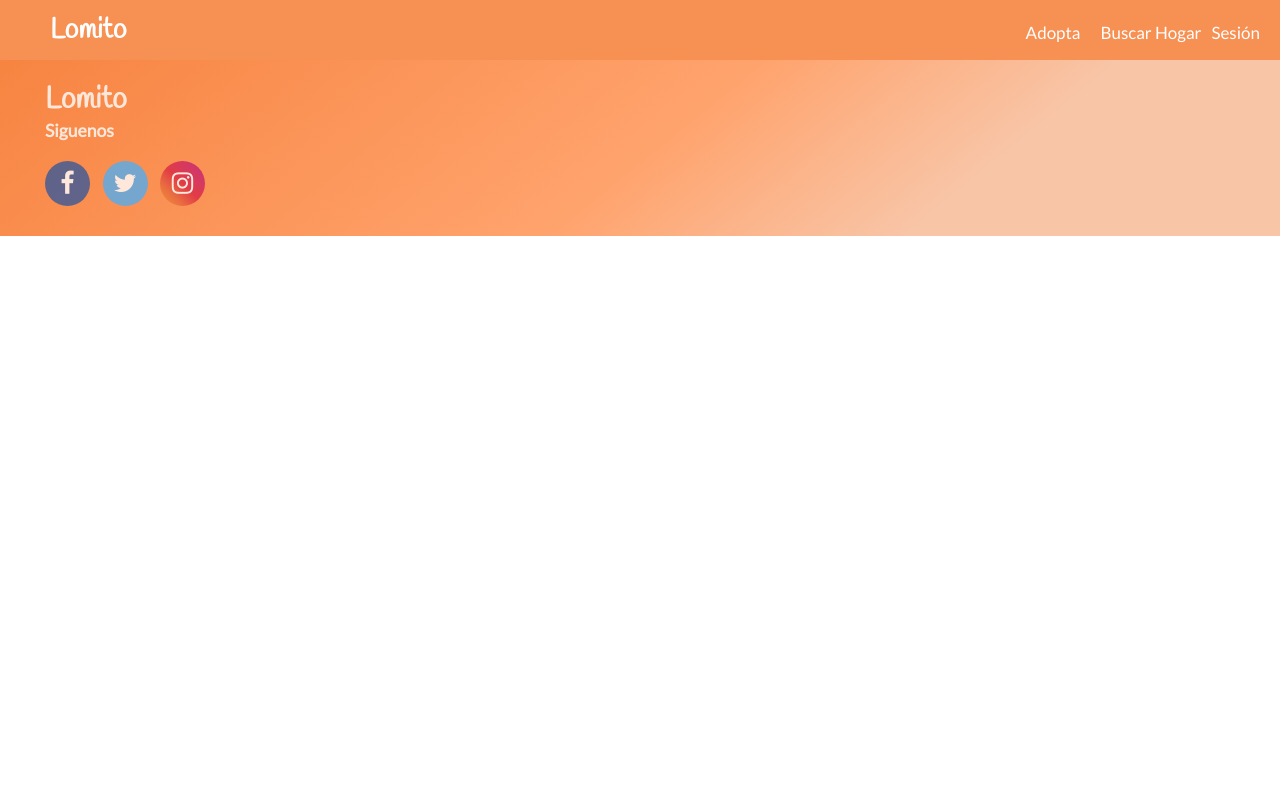
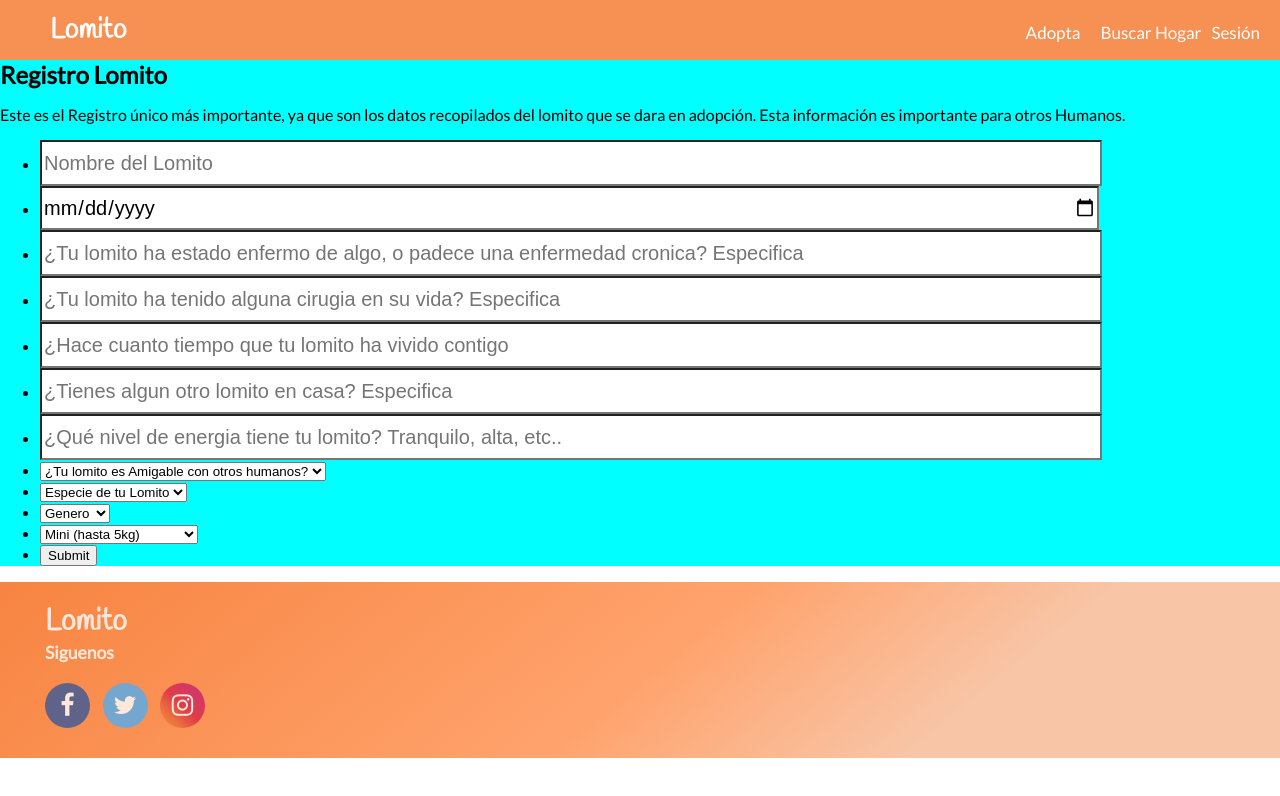
Before and after one commit to MaryAlvarezH/Lomito-React, a React (Create React App) app: page /session2 in a window 1280 px wide. Shown: the top 796 px of the page. Built offline with nearby package versions, Linux system fonts and the light colour scheme.

Commit message:
adding-Lomito-register-form with returning JSon

```diff
--- a/src/App.js
+++ b/src/App.js
@@ -7,6 +7,7 @@ import SearchHome from './pages/searchHome/searchHome';
 import Session from './pages/session/session';
 import Footer from './shared/footer/footer';
 import PetDetails from './pages/pet-details/pet-details';
+import Session2 from './pages/session2/session2';
 
 
 
@@ -21,6 +22,10 @@ function App() {
         <Route exact path="/pet-detail" component={PetDetails}></Route>
         <Route exact path="/search-home" component={SearchHome}></Route>
         <Route exact path="/session" component={Session}></Route>
+        <Route exact path="/session2" component={Session2}></Route>
+
+
+
         <Footer></Footer>
 
       </Fragment>
--- a/src/dropdownmenu/dropdown.js
+++ b/src/dropdownmenu/dropdown.js
@@ -38,7 +38,8 @@ showDropdownMenu(event) {
           <ul className="drop">
          <li><a href="#iniciosesion">inicia sesion</a></li>
          <li><a href="#sesion">olvide mi contraseña!</a></li>
-        <li> <NavLink exact to="/session" activeClassName="is-selected">registro</NavLink></li>
+        <li> <NavLink exact to="/session" activeClassName="is-selected">Registro Humano</NavLink></li>
+        <li> <NavLink exact to="/session2" activeClassName="is-selected">Registro Lomito</NavLink></li>
           </ul>
         ):
         (
--- /dev/null
+++ b/src/pages/session2/Session2.scss
@@ -0,0 +1,3 @@
+.container-pet{
+    background-color: aqua;
+}
--- /dev/null
+++ b/src/pages/session2/session2.js
@@ -0,0 +1,19 @@
+import React, {Component,Fragment} from 'react'
+import SessionView2 from './sessionview2';
+class Session2 extends Component {
+    render() {
+        return(
+           <Fragment>
+                <SessionView2></SessionView2>
+
+            </Fragment>
+
+
+
+
+
+        )
+    }
+}
+
+export default Session2
--- /dev/null
+++ b/src/pages/session2/sessionview2.js
@@ -0,0 +1,252 @@
+import React  from 'react'
+import './Session2.scss'
+class SessionView2 extends React.Component{
+    constructor(props){
+       super(props);
+       this.state = {
+       LomitoName:'',
+       LomitoDate:'',
+       LomitoDisease:'',
+       LomitoSurgery:'',
+       YearsWithyou:'',
+       AnimalEnergy:'',
+       HumanFriendly:'',
+       Specie:'',
+       LomitoGender:'',
+       LomitoSize:''
+
+       };
+       this.guardarInfo = this.guardarInfo.bind(this);
+       this.procesar = this.procesar.bind(this);
+       this.LomitoName = this.LomitoName.bind(this);
+       this.LomitoDate = this.LomitoDate.bind(this);
+       this.LomitoDisease = this.LomitoDisease.bind(this);
+       this.LomitoSurgery = this.LomitoSurgery.bind(this);
+       this.YearsWithyou = this.YearsWithyou.bind(this);
+       this.AnimalEnergy = this.AnimalEnergy.bind(this);
+       this.HumanFriendly = this.HumanFriendly.bind(this);
+       this.Specie = this.Specie.bind(this);
+       this.LomitoGender = this.LomitoGender.bind(this);
+       this.LomitoSize = this.LomitoSize.bind(this);
+    }
+
+    //Formularios de los lomitos
+       render(){
+          return(
+          <section className="container-pet">
+          <div className="flat-form-lomito">
+             <h2>Registro Lomito</h2>
+             <p> Este es el Registro único más importante, ya que
+                son los datos recopilados del lomito que se dara en adopción.
+                Esta información es importante para otros Humanos.
+             </p>
+         <form onSubmit ={this.procesar}>
+         <ul className="tabs-Lomito">
+            <li>
+               <label htmlFor="LomitoName"/>
+               <input type="text" value={this.state.LomitoName}
+               onChange={this.LomitoName}
+               placeholder="Nombre del Lomito"/>
+            </li>
+            <li>
+               <label htmlFor="LomitoDate"/>
+               <input type="date" value={this.state.LomitoDate}
+               onChange={this.LomitoDate}
+               placeholder="Fecha de nacimiento del Lomito"/>
+            </li>
+            <li>
+               <label htmlFor="LomitoDisease"/>
+               <input type="text" value={this.state.LomitoDisease}
+               onChange={this.LomitoDisease}
+               placeholder="¿Tu lomito ha estado enfermo de algo, o padece una enfermedad cronica? Especifica"/>
+            </li>
+            <li>
+               <label htmlFor="LomitoSurgery"/>
+               <input type="text" value={this.state.LomitoSurgery}
+               onChange={this.LomitoSurgery}
+               placeholder="¿Tu lomito ha tenido alguna cirugia en su vida? Especifica"/>
+            </li>
+            <li>
+               <label htmlFor="YearsWithyou"/>
+               <input type="text" value={this.state.YearsWithyou}
+               onChange={this.YearsWithyou}
+               placeholder="¿Hace cuanto tiempo que tu lomito ha vivido contigo"/>
+            </li>
+            <li>
+               <label htmlFor="WithOthersAnimals"/>
+               <input type="text" value={this.state.WithOthersAnimals}
+               onChange={this.WithOthersAnimals}
+               placeholder="¿Tienes algun otro lomito en casa? Especifica" />
+            </li>
+            <li>
+               <label htmlFor="AnimalEnergy"/>
+               <input type="text" value={this.state.AnimalEnergy}
+               onChange={this.AnimalEnergy}
+               placeholder="¿Qué nivel de energia tiene tu lomito? Tranquilo, alta, etc.."/>
+
+
+            </li>
+
+            <li>
+
+               <label htmlFor="HumanFriendly"/>
+               <select value={this.state.HumanFriendly}
+               onChange={this.HumanFriendly}
+               placeholder="Amigo de humanos">
+                  <option value="default">¿Tu lomito es Amigable con otros humanos?</option>
+                  <option value="si">si</option>
+                  <option value="no">no</option>
+               </select>
+
+            </li>
+            <li>
+                  <label htmlFor="Specie" />
+                  <select value={this.state.Specie}
+                  onChange={this.Specie}
+                  placeholder="Especie de lomito">
+                  <option value="Default">Especie de tu Lomito</option>
+                  <option value="Perro">Perro</option>
+                  <option value="Gato">Gato</option>
+                  <option value="Roedor">Roedor</option>
+                  <option value="Reptil">Reptil</option>
+                  <option value="Anfibio">Anfibio</option>
+                  <option value="Pez">Pez</option>
+                  <option value="Ave">Ave</option>
+                  <option value="Otro">Otro</option>
+
+                  </select>
+
+            </li>
+
+
+
+
+            <li>
+               <label htmlFor="LomitoGender"/>
+               <select value={this.state.LomitoGender}
+               onChange={this.LomitoGender}
+               placeholder="Genero">
+                  <option value="no">Genero</option>
+                  <option value="Macho">Macho</option>
+                  <option value="Hembra">Hembra</option>
+               </select>
+            </li>
+
+
+
+
+
+            <li>
+               <label htmlFor="LomitoSize"/>
+               <select value ={this.state.LomitoSize}
+               onChange={this.LomitoSize}
+               placeholder="Tamaño">
+               <option value="Mini">Mini (hasta 5kg)</option>
+               <option value="Chico">Chico (6-10kg)</option>
+               <option value="Mediano">Mediano (11-25kg)</option>
+               <option value="Grande">Grande (26-35kg)</option>
+               <option value="Gigante">Gigante (más de 36kg)</option>
+               </select>
+            </li>
+            <li>
+               <label htmlFor="uploadInfo"/>
+               <input type="submit"/>
+            </li>
+
+         </ul>
+         </form>
+             </div>
+          </section>
+        );
+       }
+
+
+
+//Funcion para el Guardado de la Info
+
+    guardarInfo(){
+       fetch('http://localhost:4001/Pets-info',{
+          method:'POST',
+          headers:{
+             'Content-Type':'application/json'
+          },
+          body:JSON.stringify(this.state)
+       }) .then(console.log).catch(console.error)
+    }
+
+
+
+    procesar(e){
+       e.preventDefault();
+       /*alert('Registro Completado'+ this.state.Nombres +''
+                     + this.state.Apellidos +''
+                     + this.state.date + ''
+                     + this.state.Email + ''
+                     + this.state.Contraseña +''
+                     + this.state.ConfirmarContraseña +''
+                     + this.state.Telefono +''
+                     + this.state.Direccion+ ''
+                     + this.state.CodigoPostal+''
+                     + this.state.Estado
+
+                     )*/
+          this.guardarInfo()
+    }
+    LomitoName(e){
+       this.setState({
+          LomitoName: e.target.value
+       })
+    }
+    LomitoDate(e){
+       this.setState({
+          LomitoDate: e.target.value
+          })
+        }
+   LomitoDisease(e){
+       this.setState({
+          LomitoDisease:e.target.value
+       })
+    }
+    LomitoSurgery(e){
+       this.setState({
+          LomitoSurgery: e.target.value
+       })
+    }
+
+    YearsWithyou(e){
+       this.setState({
+          YearsWithyou: e.target.value
+       })
+    }
+    AnimalEnergy(e){
+       this.setState({
+          AnimalEnergy:e.target.value
+       })
+    }
+
+    HumanFriendly(e){
+       this.setState({
+          HumanFriendly:e.target.value
+       })
+    }
+
+    Specie(e){
+       this.setState({
+          Specie:e.target.value
+       })
+    }
+
+    LomitoGender(e){
+       this.setState({
+          LomitoGender: e.target.value
+       })
+    }
+    LomitoSize(e){
+       this.setState({
+          LomitoSize:e.target.value
+       })
+    }
+     }
+
+
+    export default SessionView2
```
Also changed, not shown: 1 other file (tests, documents, lock files or other folders).
